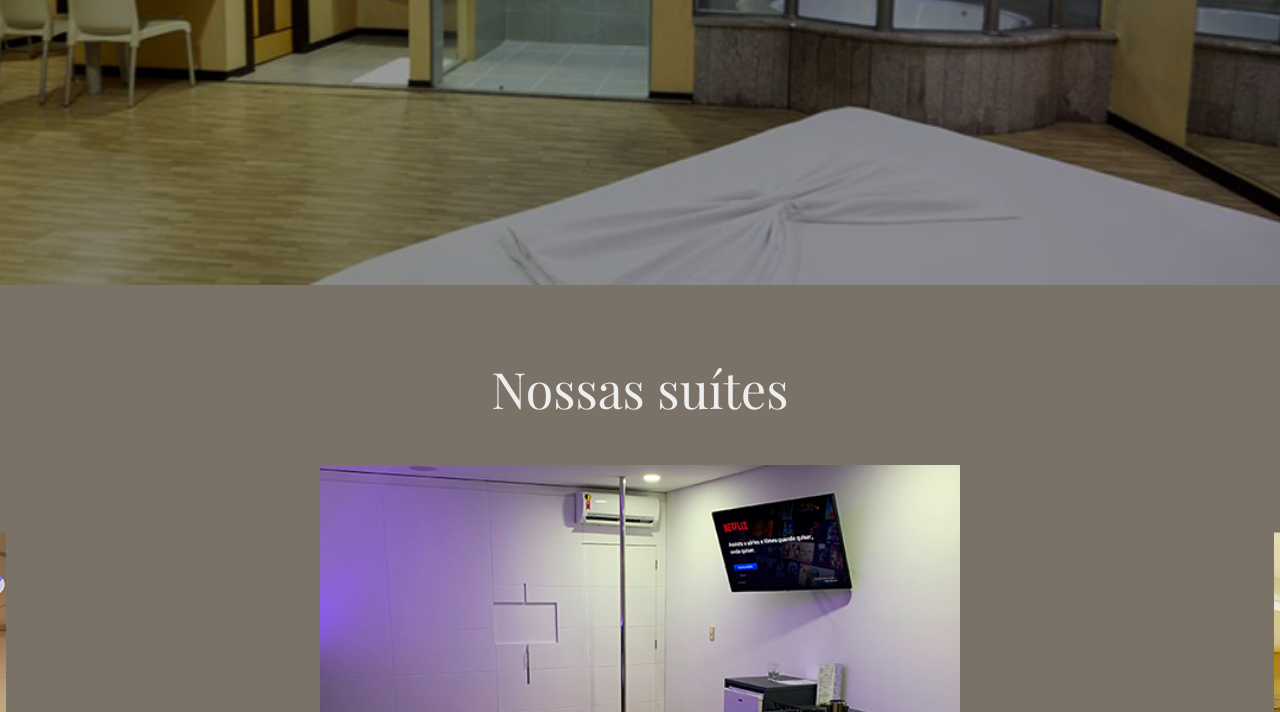
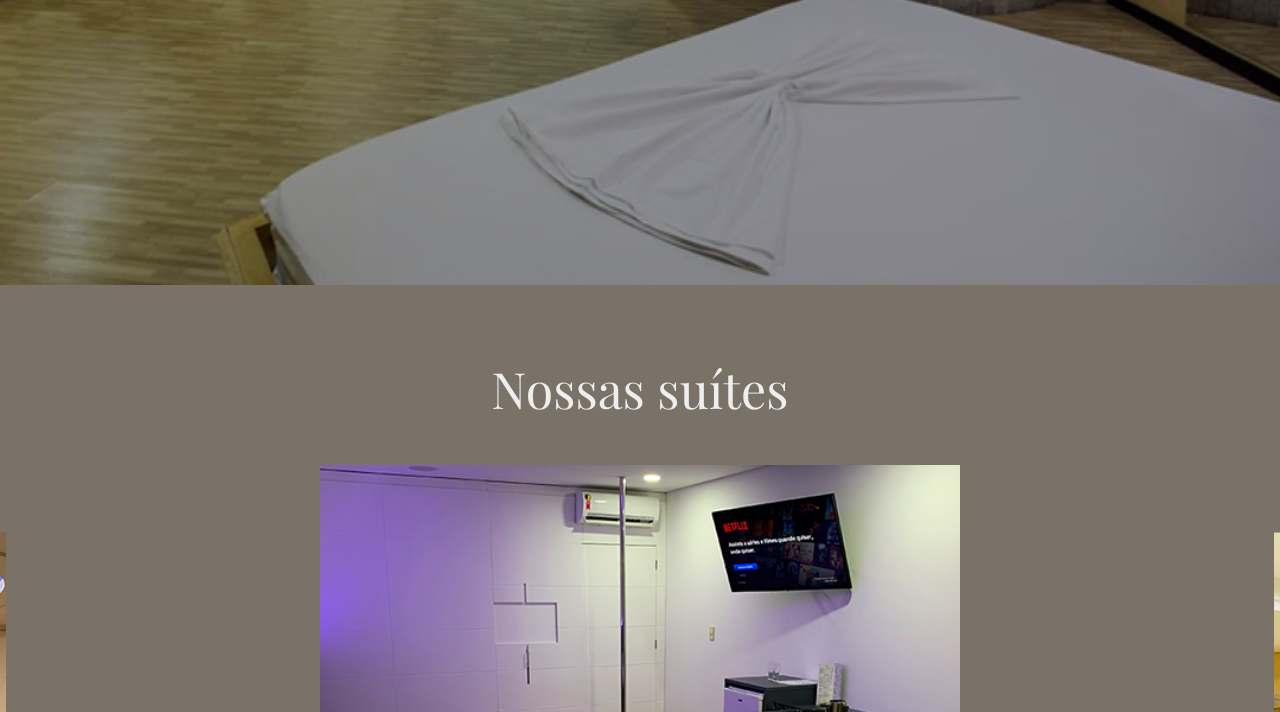
Before and after one commit to andre-dev-git/Motel-Vison---Guia-de-Moteis---Processo-seletivo, a plain HTML site: page index.html in a window 1280 px wide. Shown: the part 515-1227 px from the top of the page. Drawn offline with Linux system fonts and the light colour scheme.

Commit message:
Update style.css

```diff
--- a/style.css
+++ b/style.css
@@ -99,7 +99,7 @@ header button {
 
 .main-img {
     position: absolute;
-    top: 0%;
+    top: -15%;
     left: 0%;
     width: 100vw;
     height: calc(100vh + 130px);
```
